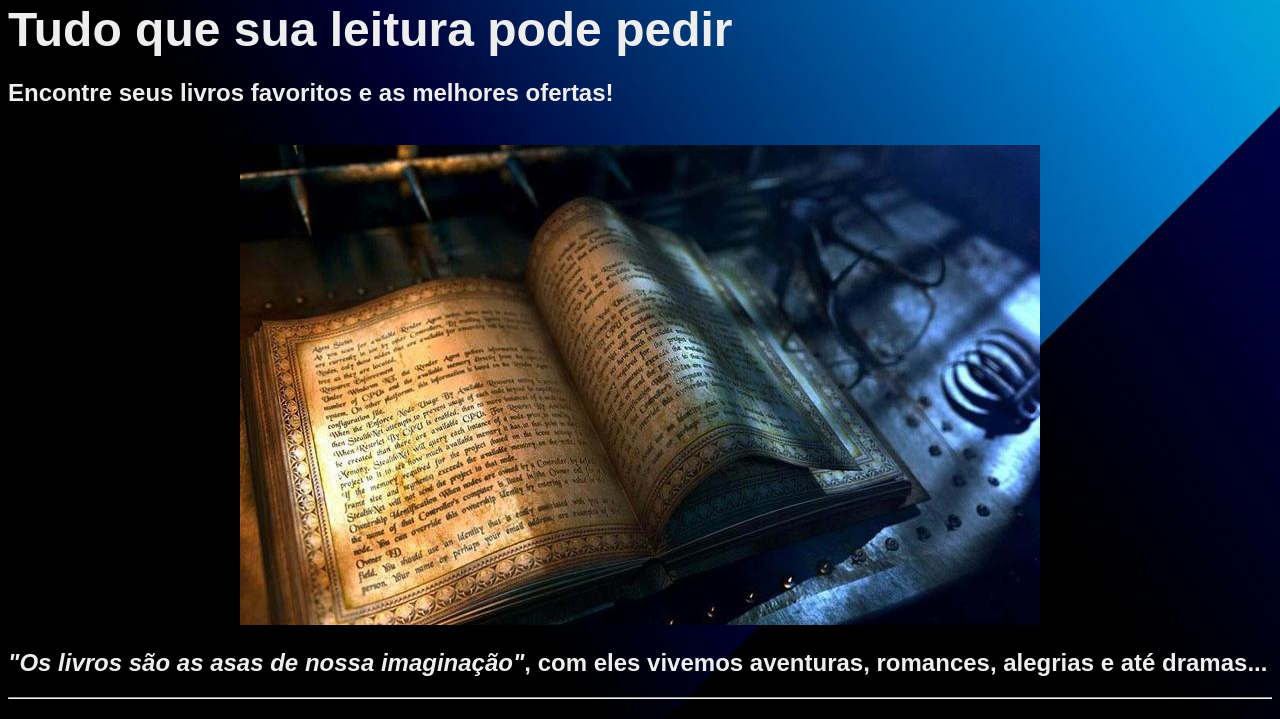
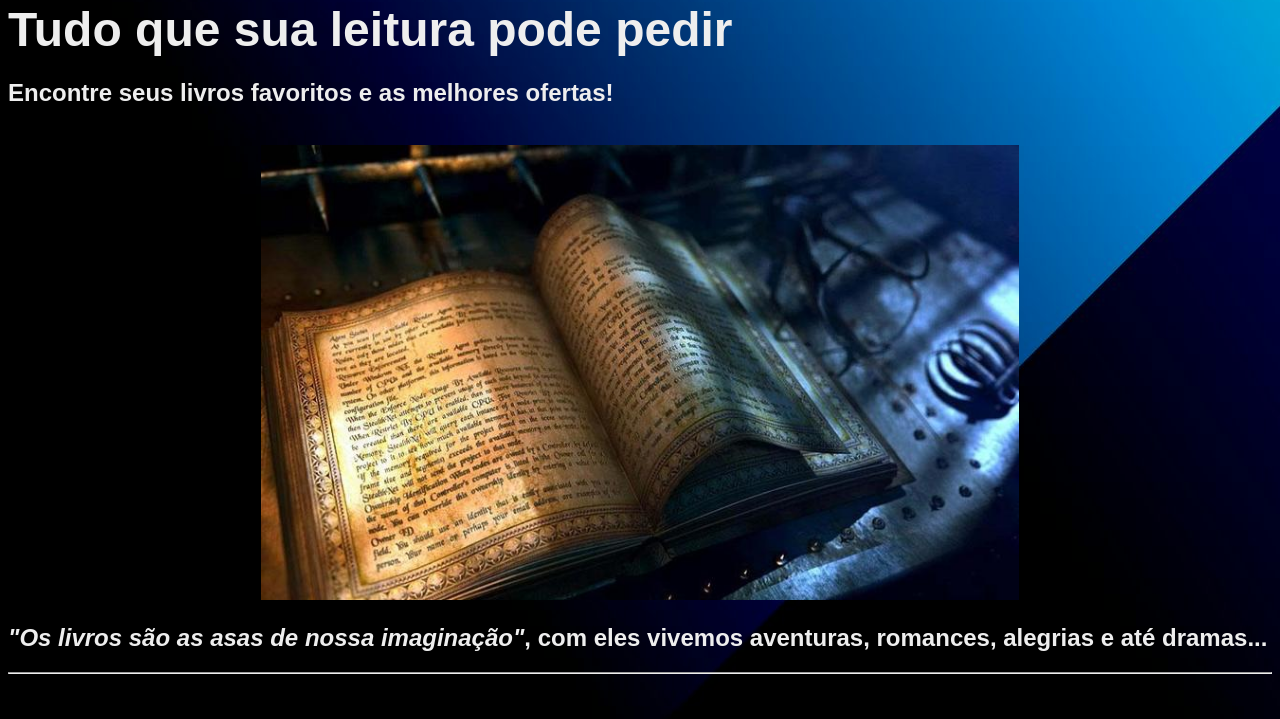
Before and after one commit to Alisson014/All-Books, a plain HTML site: page index.html in a window 1280 px wide. Shown: the part 414-1133 px from the top of the page. Drawn offline with Linux system fonts and the light colour scheme.

Commit message:
Update index.html

```diff
--- a/index.html
+++ b/index.html
@@ -23,7 +23,7 @@
     <h2 align="left"><font face="Arial">Encontre seus livros favoritos e as melhores ofertas!</font></h2>
     <br>
 
-    <img src="Img/livro.jpg" alt="Imagem Livro">
+    <img src="Img/livro.jpg" alt="Imagem Livro" width="60%">
     <h2 align="left"><font face="Arial"> <i>"Os livros são as asas de nossa imaginação"</i>, com eles vivemos
         aventuras, romances, alegrias e até dramas...
     </font></h2>
```
